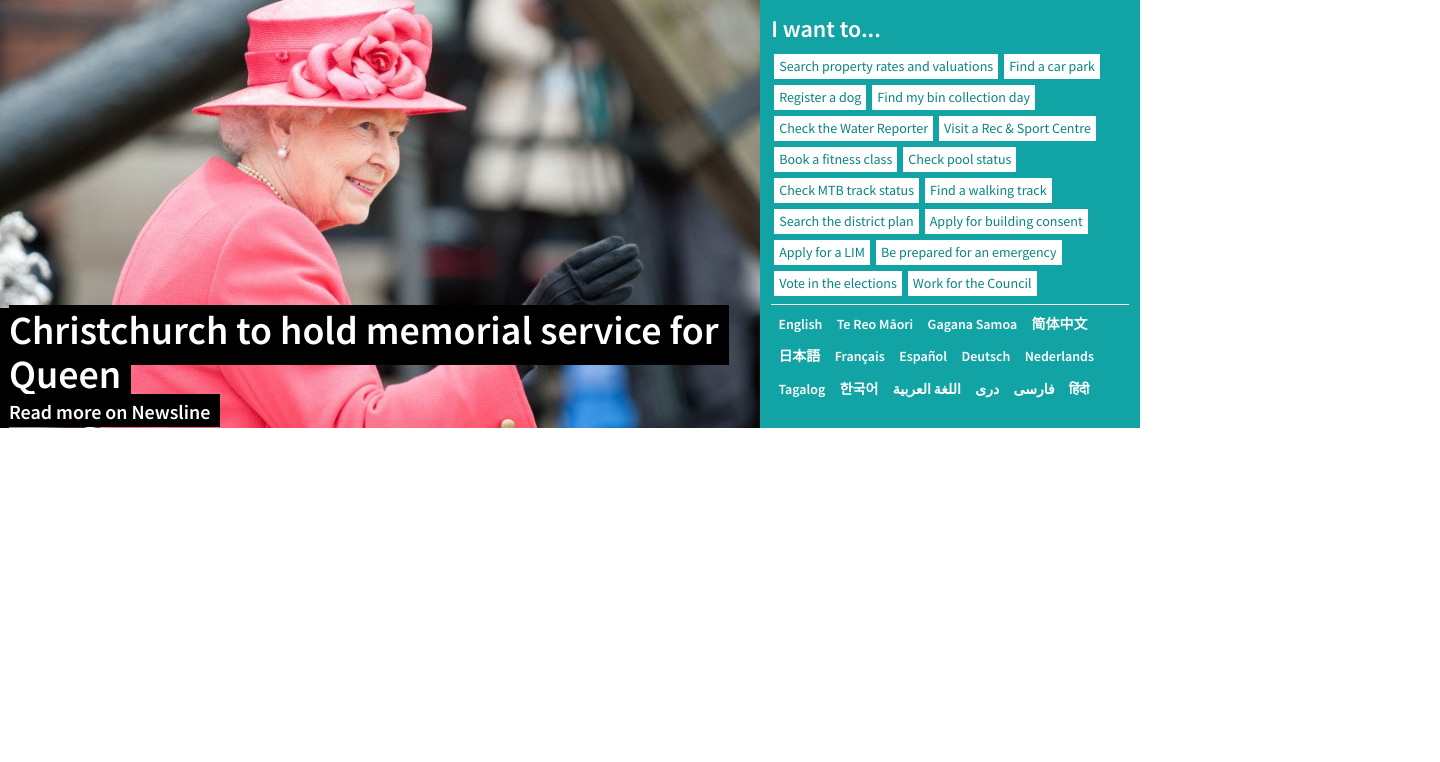
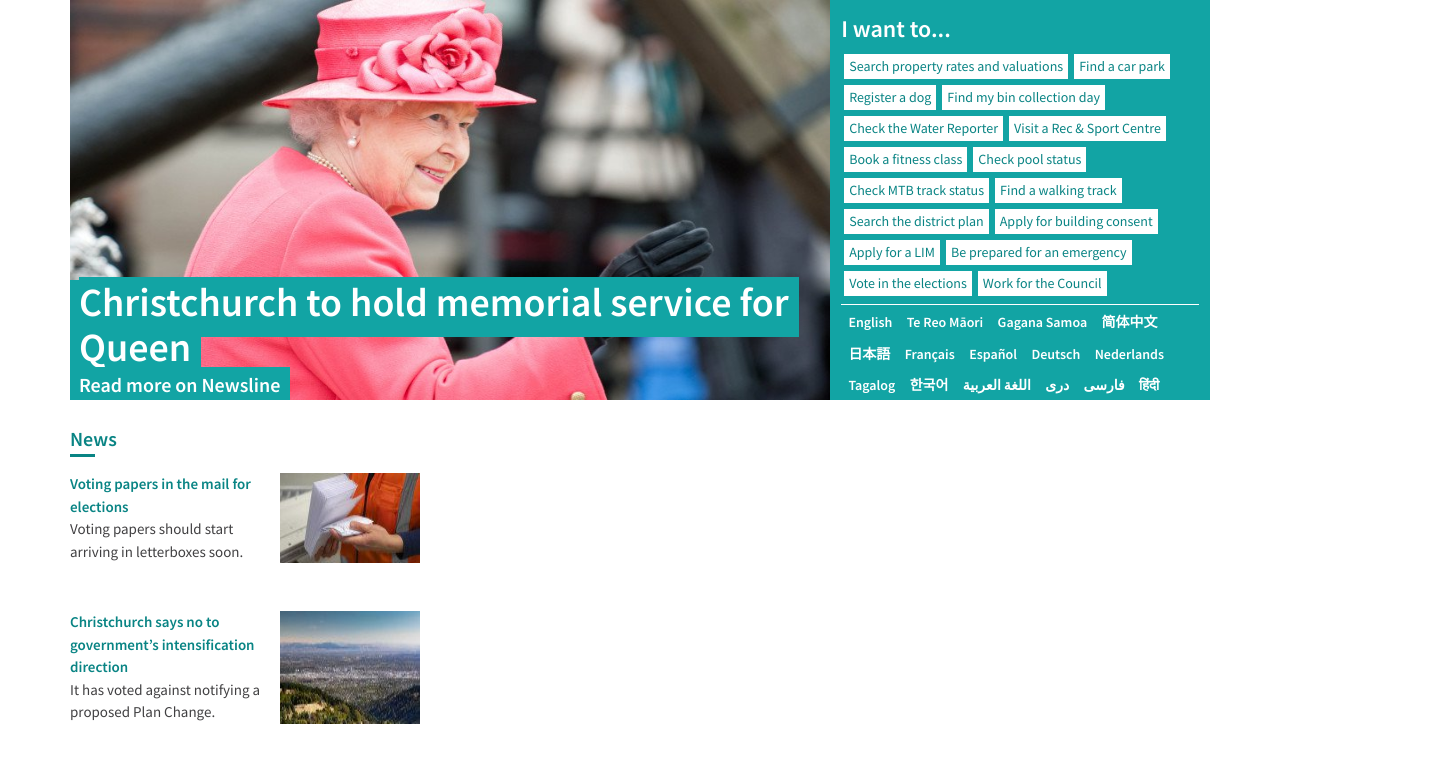
Before and after one commit to dottereldesign/chch_city_council, a website: page index.html in a window 1280 px wide. Shown: the whole page, 1440 px wide, since content can reach past the window. Drawn offline with Linux system fonts and the light colour scheme.

Commit message:
Add news section, h3, h4, padding, flex, margin.

```diff
--- a/index.html
+++ b/index.html
@@ -43,8 +43,7 @@
     <main>
         <div class="hero">
             <div class="hero__image">
-                <img src="images/ccc_hero.jpg" alt="Queen Elizabeth II dressed in pink with a huge grin, waving."
-                    width="760px">
+                <img src="images/ccc_hero.jpg" alt="Queen Elizabeth II dressed in pink with a huge grin, waving.">
             </div>
             <div class="hero__text">
                 <div class="hero__text--paddingleft">
@@ -109,18 +108,50 @@
 
     <article>
         <div class="news">
+            <a href="#">
+                <h3>News</h3>
+            </a>
+            <div class="news__underline"></div>
 
+            <div class="news__flex">
+                <a href="#">
+                    <h4>Voting papers in the mail for elections</h4>
+                    <p>Voting papers should start arriving in letterboxes soon.
+                    </p>
+                </a>
+                <img src="images/ccc_votingpapers.jpg" alt="">
+            </div>
+
+            <div class="news__flex2">
+                <a href="#">
+                    <h4>Christchurch says no to government’s intensification direction</h4>
+                    <p>It has voted against notifying a proposed Plan Change.
+
+                    </p>
+                </a>
+                <img src="images/ccc_intensification.jpg" alt="">
+            </div>
         </div>
 
-        <div class="whatson">
+        <!-- <div class="whatson">
+            <h3>What's On</h3>
+            <a href="#">
 
+                <h4>Voting papers in the mail for elections</h4>
+                <p>Enjoy a remarkable line-up of renowned artists performing in a beautiful heritage venue.
+                </p>
+            </a>
         </div>
 
         <div class="thecouncil">
+            <a href="#">
+                <h3>The Council</h3>
+                <p>View the candidates and find out about voting and enrolling.
+                </p>
+            </a>
+        </div> -->
+    </article>
 
-        </div>
-
-    </article>
     <section>
 
     </section>
--- a/scss/abstracts/colours.scss
+++ b/scss/abstracts/colours.scss
@@ -1,2 +1,3 @@
 $teal: #12a4a4;
 $water: #098484;
+$lightblack: #414042;
--- a/scss/base/typography.scss
+++ b/scss/base/typography.scss
@@ -19,3 +19,23 @@
 h2 {
   font-weight: 600;
 }
+
+h3 {
+  font-size: 1.25rem;
+  color: $water;
+  font-weight: 600;
+}
+
+h3:hover {
+  text-decoration: underline;
+}
+
+h4 {
+  color: $water;
+  font-weight: 600;
+  font-size: 0.938rem;
+}
+
+h4:hover {
+  text-decoration: underline;
+}
--- a/scss/pages/index.scss
+++ b/scss/pages/index.scss
@@ -1,12 +1,26 @@
+a {
+  text-decoration: none;
+}
+
+body {
+  width: 1140px;
+  margin: 0 auto;
+}
+
 // main
+
 main {
   display: flex;
-  width: 1440px;
-  margin: 0 auto;
+  margin-bottom: 1.5em;
 }
 
 .hero {
   position: relative;
+}
+
+.hero__image img {
+  width: 760px;
+  height: 400px;
 }
 
 .hero__text {
@@ -70,7 +84,6 @@ main {
     padding-bottom: 5px;
 
     a {
-      text-decoration: none;
       color: $water;
       background: white;
       font-size: 0.875rem;
@@ -109,7 +122,7 @@ main {
       font-weight: 600;
       font-size: 0.875rem;
       white-space: nowrap;
-      margin: 0.4em 0.3em 0 0.3em;
+      margin: 0.3em 0.3em 0 0.3em;
       border: solid 3px $teal;
     }
 
@@ -120,3 +133,41 @@ main {
     }
   }
 }
+
+// article
+article {
+  display: flex;
+}
+
+.news,
+.whatson,
+.thecouncil {
+  width: 365px;
+  padding-right: 15px;
+}
+
+.news {
+  display: flex;
+  flex-direction: column;
+
+  .news__underline {
+    background: $water;
+    height: 3px;
+    width: 25px;
+    margin-bottom: 1em;
+  }
+
+  p {
+    color: $lightblack;
+    font-size: 0.938rem;
+  }
+}
+
+.news__flex,
+.news__flex2 {
+  display: flex;
+}
+
+.news__flex {
+  margin-bottom: 3em;
+}
```
Also changed, not shown: css/style.css.
